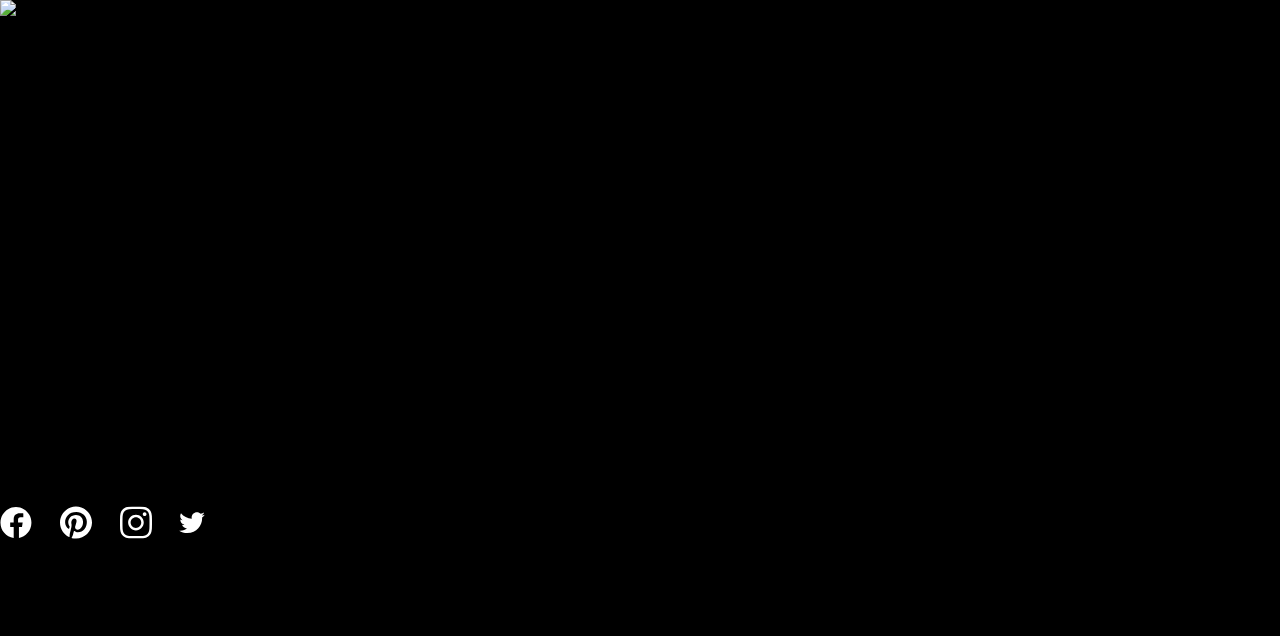
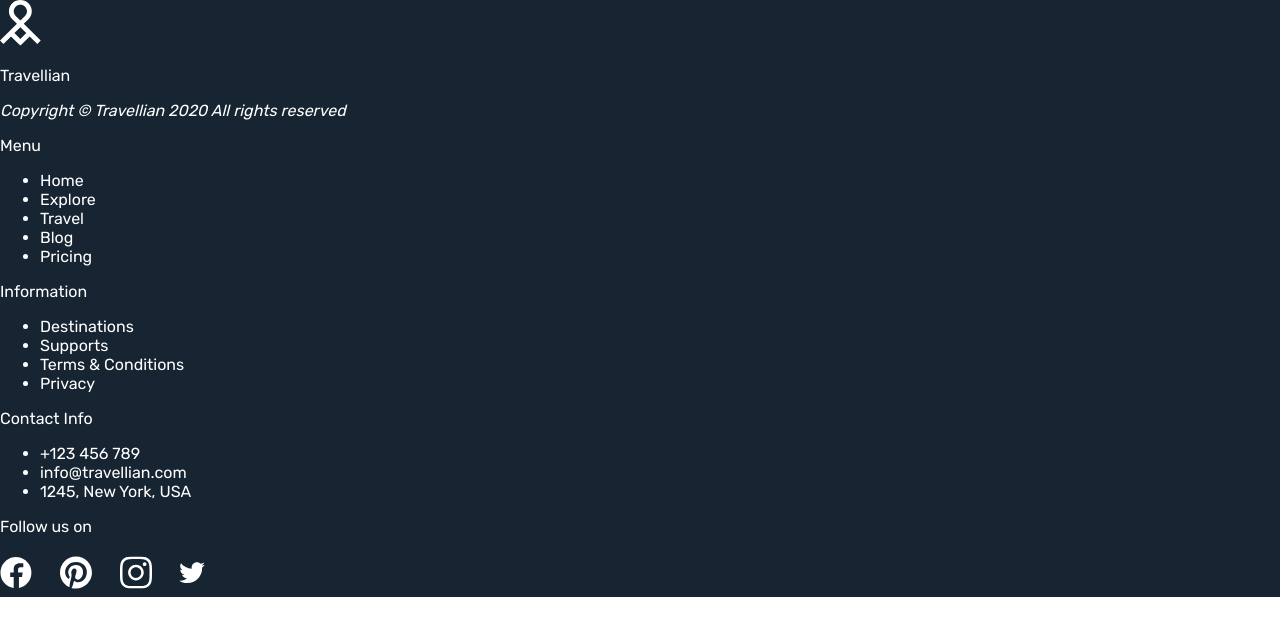
Before and after one commit to marianoeq/w1ch5-ariadna-mariano, a website: page index.html in a window 1280 px wide. Drawn offline with Linux system fonts and the light colour scheme.

Commit message:
Added footer font

```diff
--- a/index.html
+++ b/index.html
@@ -8,6 +8,7 @@
   <link rel="stylesheet" href="./css/style.css">
   <title>Travelian</title>
   <link rel="stylesheet" href="/css/style.css">
+  <link href="https://fonts.googleapis.com/css2?family=Rubik&display=swap" rel="stylesheet">
 </head>
 
 <body>
@@ -15,13 +16,12 @@
 </body>
 <footer>
   <div>
-    <span><img src="" alt="Travellian logo"></span>
+    <span><img src="/images/travelian-logo.svg" alt="Travellian logo"></span>
     <p class="title__">Travellian</p>
     <address>
       Copyright © Travellian 2020 All rights reserved
     </address>
   </div>
-
 
   <div>
     <p>Menu</p>
--- a/sass/style.scss
+++ b/sass/style.scss
@@ -6,5 +6,10 @@ html,
 body {
   width: 100%;
   margin: 0;
-  background-color: black;
 }
+
+footer {
+  background-color: rgba(23, 36, 50, 1);
+  color: white;
+  font-family: Rubik, sans-serif;
+}
```
Also changed, not shown: css/style.css, images/travelian-logo.svg (added), 1 other file.
